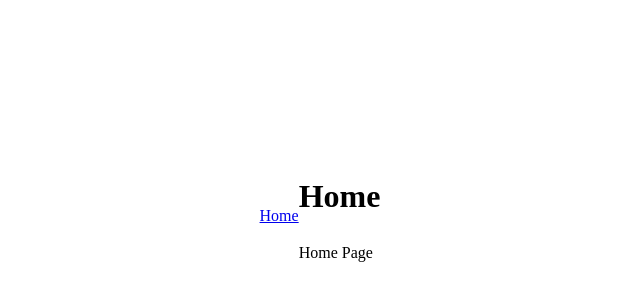
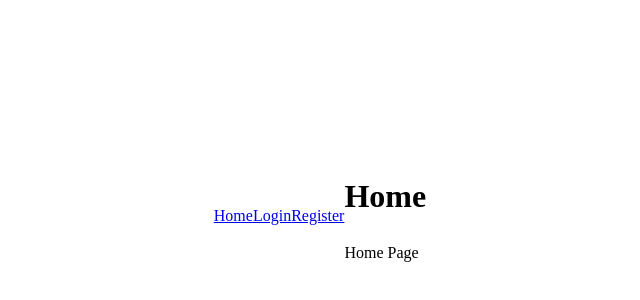
Before and after one commit to WildCodeSchool-2024-09/JS-RemoteFR-Staff-P3-Demo, a React (Vite) app in the folder client/: page / in a window 1280 px wide. Shown: the part 184-484 px from the top of the page, without its empty margins (320-960 px from the left). Built offline with nearby package versions, Linux system fonts and the light colour scheme.

Commit message:
[FEAT] : add new routes for navigation

```diff
--- a/client/src/App.tsx
+++ b/client/src/App.tsx
@@ -7,6 +7,8 @@ function App() {
     <>
       <nav>
         <Link to="/">Home</Link>
+        <Link to="/login">Login</Link>
+        <Link to="/register">Register</Link>
       </nav>
 
       <Outlet />
```
Also changed, not shown: client/src/main.tsx (+10 -0 lines).
